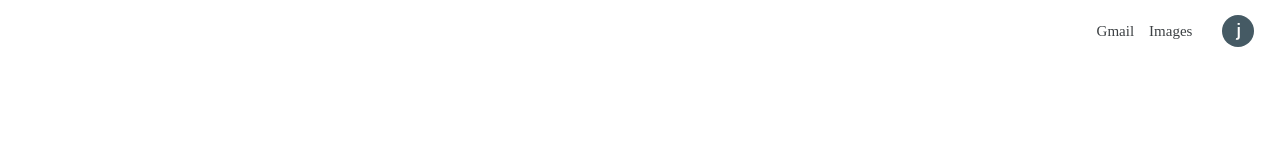
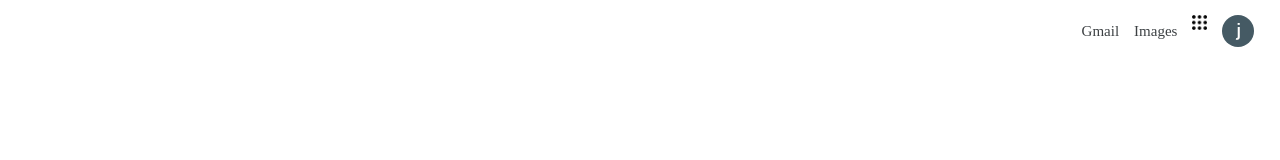
Before and after one commit to joseParraga23/joseParraga23.github.io, a plain HTML site: page components/retoGoogle.html in a window 1280 px wide. Shown: the top 160 px of the page. Drawn offline with Linux system fonts and the light colour scheme.

Commit message:
agregamos icono menu chocolate al navbar

```diff
--- a/assets/css/retoGoogle.css
+++ b/assets/css/retoGoogle.css
@@ -36,6 +36,9 @@ body{
 }
 .navBar__img--login{
     border-radius: 5em;
+}
+.navBar__img--menu{
+    width: 1em;
 }
 .Google{
     width: 100%;
--- a/components/retoGoogle.html
+++ b/components/retoGoogle.html
@@ -19,7 +19,7 @@
             <p>Images</p>
         </li>
         <li class="navBar__item">
-            <img src="" alt="">
+            <img class="navbar__img navBar__img--menu"  src="../assets/multimedia/icons/menu-de-puntos.png" alt="menu-de-puntos">
         </li>
         <li class="navBar__item ">
             <img class="navbar__img navBar__img--login" src="/assets/multimedia/icons/unnamed.png" alt="">
```
Also changed, not shown: assets/multimedia/icons/menu-de-puntos.png (added).
